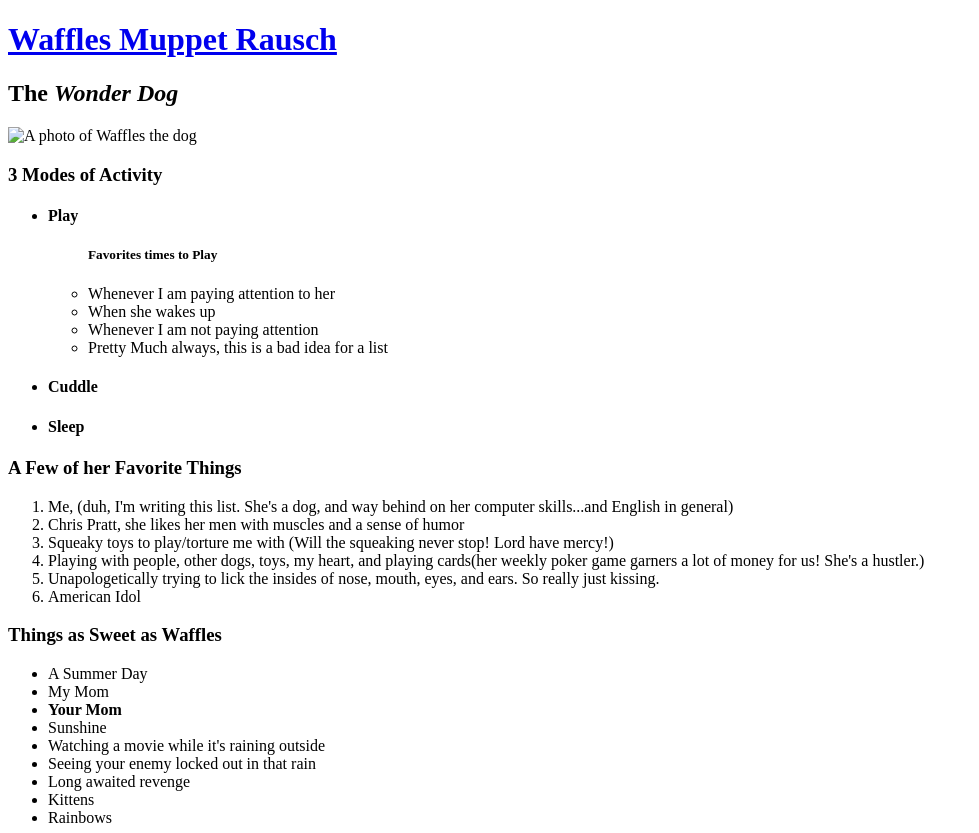
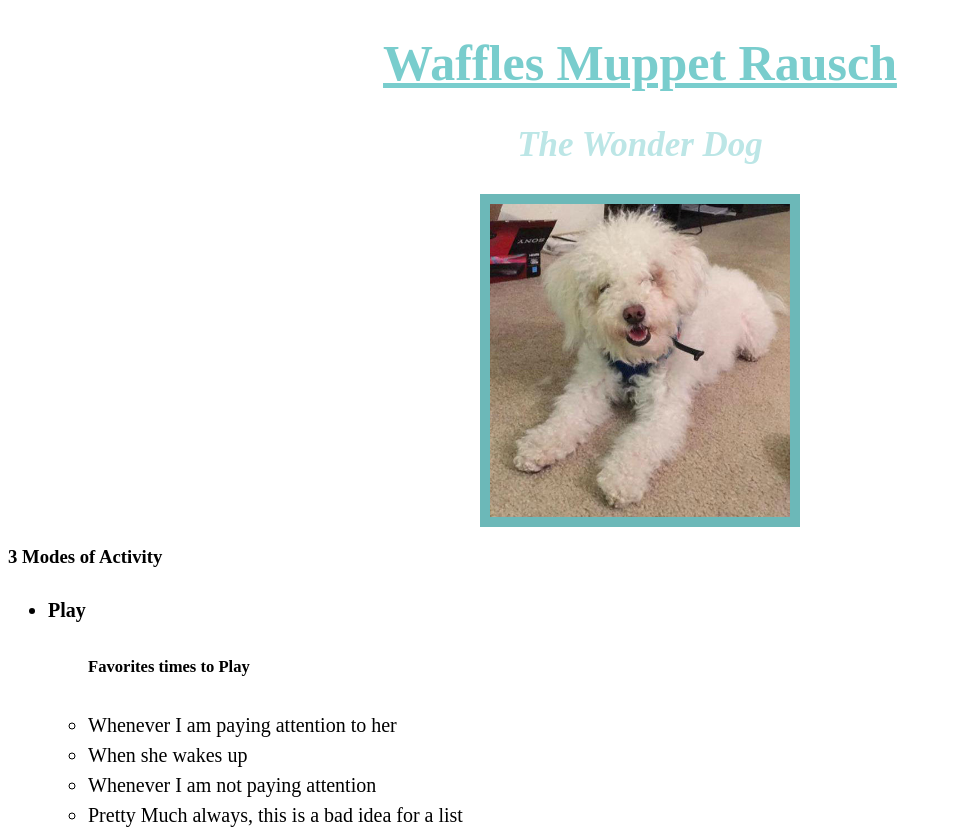
Before and after one commit to brausch/Waffles-Muppet-Rausch, a plain HTML site: page Waffles-Muppet-Rausch.html in a window 1280 px wide. Shown: the top 833 px of the page, without its empty margins (0-979 px from the left). Drawn offline with Linux system fonts and the light colour scheme.

Commit message:
Added title and heading colors, and changed picture size/added border

```diff
--- a/Waffles-Muppet-Rausch.html
+++ b/Waffles-Muppet-Rausch.html
@@ -1,12 +1,13 @@
 <!DOCTYPE html>
 <html>
   <head>
+    <link href="css/styles.css" rel="stylesheet" type="text/css">
     <title>Waffles Muppet Rausch</title>
   </head>
   <body>
     <h1><a href="https://www.facebook.com/Waffles.unofficial.muppet">Waffles Muppet Rausch<a/></h1>
     <h2>The <em>Wonder Dog</em></h2>
-    <img src="img/Waffles1.jpg" alt="A photo of Waffles the dog">
+    <img class="wafflesdog" src="img/Waffles2.jpg" alt="A photo of Waffles the dog">
     <h3>3 Modes of Activity</h3>
     <ul>
       <li><h4>Play</h4></li>
--- /dev/null
+++ b/css/styles.css
@@ -0,0 +1,40 @@
+a:link{
+  color: #79cdcd;
+}
+
+a:hover {
+  color: #a2cd5a;
+}
+img.wafflesdog {
+  width: 300px;
+  height: auto;
+  border-width: 10px;
+  border-color: #6cb8b8;
+  border-style: solid;
+  display: block;
+  margin-left: auto;
+  margin-right: auto;
+
+}
+
+h1 {
+  color: #79cdcd;
+  text-align: center;
+  font-size: 50px;
+}
+
+h2 {
+  color: #bce6e6;
+  font-style: italic;
+  text-align: center;
+  font-size: 35px;
+}
+
+p{
+  font-family: sans-serif;
+}
+
+ul {
+  font-size: 20px;
+  line-height: 30px;
+}
```
Also changed, not shown: img/Waffles2.jpg (added).
